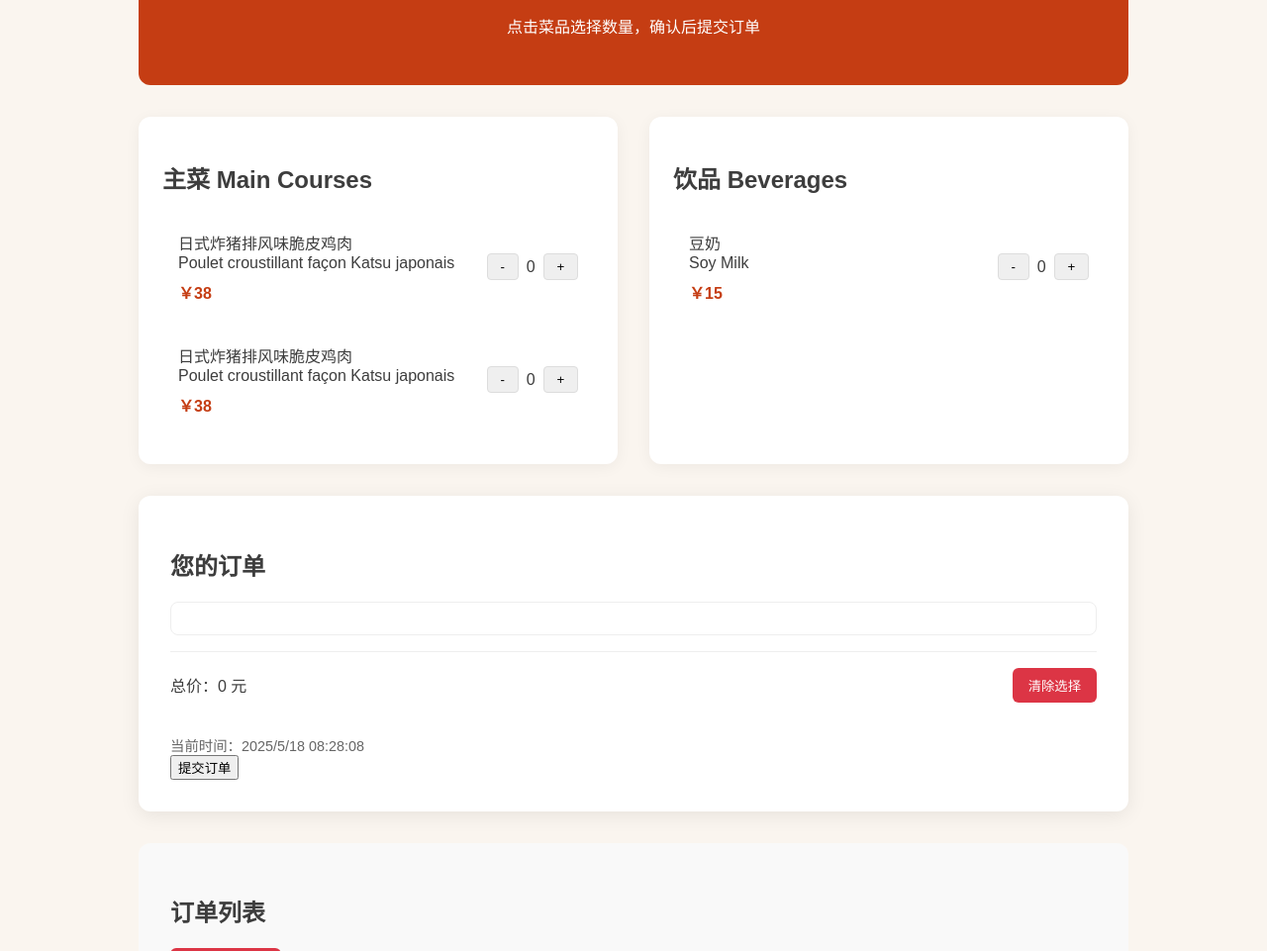
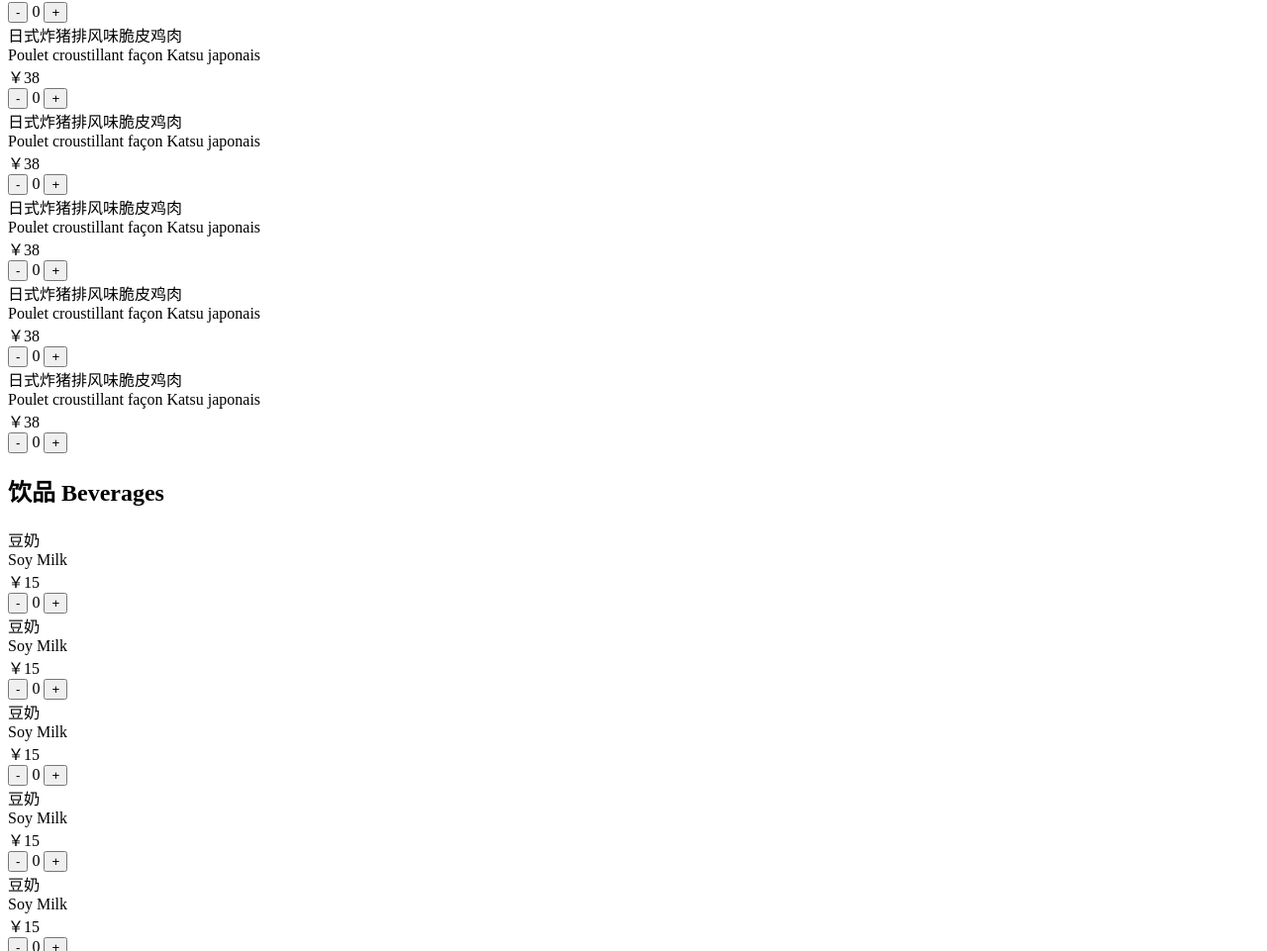
Before and after one commit to WH1232025/2025huijie, a plain HTML site: page index.html in a window 1280 px wide. Shown: the part 127-1088 px from the top of the page at 99% size. Drawn offline with Linux system fonts and the light colour scheme.

Commit message:
Update index.html

```diff
--- a/index.html
+++ b/index.html
@@ -1,167 +1,57 @@
-<!DOCTYPE html>
-<html lang="zh-CN">
-<head>
-    <meta charset="UTF-8">
-    <meta name="viewport" content="width=device-width, initial-scale=1.0">
-    <title>智能餐厅点餐系统</title>
-    <style>
-        :root {
-            --primary-color: #c53d13;
-            --secondary-color: #f5e6d3;
-            --accent-color: #6b9080;
-        }
-
-        body {
-            font-family: 'Microsoft YaHei', sans-serif;
-            max-width: 1000px;
-            margin: 0 auto;
-            padding: 20px;
-            background-color: #faf5ef;
-            color: #3d3d3d;
-        }
-
-        .header {
-            text-align: center;
-            padding: 2rem;
-            background: var(--primary-color);
-            color: white;
-            border-radius: 12px;
-            margin-bottom: 2rem;
-        }
-
-        .menu-container {
-            display: grid;
-            grid-template-columns: repeat(auto-fit, minmax(300px, 1fr));
-            gap: 2rem;
-            margin-bottom: 2rem;
-        }
-
-        .menu-section {
-            background: white;
-            padding: 1.5rem;
-            border-radius: 12px;
-            box-shadow: 0 3px 15px rgba(0,0,0,0.05);
-        }
-
-        .menu-item {
-            cursor: pointer;
-            padding: 1rem;
-            margin: 0.5rem 0;
-            border-radius: 8px;
-            transition: all 0.2s;
-            display: flex;
-            justify-content: space-between;
-            align-items: center;
-        }
-
-        .menu-item:hover {
-            background: var(--secondary-color);
-            transform: translateX(5px);
-        }
-
-        .item-info {
-            flex: 1;
-        }
-
-        .item-price {
-            color: var(--primary-color);
-            font-weight: bold;
-            margin-top: 0.5rem;
-        }
-
-        .quantity-selector {
-            display: flex;
-            align-items: center;
-            gap: 0.5rem;
-        }
-
-        .quantity-btn {
-            padding: 0.3rem 0.8rem;
-            border: 1px solid #ddd;
-            border-radius: 4px;
-            cursor: pointer;
-        }
-
-        .order-form {
-            background: white;
-            padding: 2rem;
-            border-radius: 12px;
-            box-shadow: 0 4px 20px rgba(0,0,0,0.08);
-        }
-
-        .selected-items {
-            margin: 1rem 0;
-            padding: 1rem;
-            border: 1px solid #eee;
-            border-radius: 8px;
-        }
-
-        .order-summary {
-            display: flex;
-            justify-content: space-between;
-            align-items: center;
-            padding: 1rem 0;
-            border-top: 1px solid #eee;
-        }
-
-        .order-time {
-            color: #666;
-            margin-top: 1rem;
-            font-size: 0.9em;
-        }
-
-        .admin-panel {
-            background: #f9f9f9;
-            padding: 2rem;
-            border-radius: 12px;
-            margin-top: 2rem;
-        }
-
-        #clearSelection, #clearAllOrders {
-            background: #dc3545;
-            color: white;
-            border: none;
-            padding: 0.5rem 1rem;
-            border-radius: 6px;
-            cursor: pointer;
-            transition: opacity 0.2s;
-        }
-
-        .delete-btn {
-            background: #ff4444;
-            color: white;
-            border: none;
-            padding: 0.3rem 0.8rem;
-            border-radius: 4px;
-            cursor: pointer;
-            margin-left: 1rem;
-            transition: opacity 0.2s;
-        }
-
-        #clearSelection:hover, #clearAllOrders:hover,
-        .delete-btn:hover {
-            opacity: 0.8;
-        }
-
-        .order-header {
-            display: flex;
-            justify-content: space-between;
-            align-items: center;
-            margin-bottom: 0.5rem;
-        }
-    </style>
-</head>
-<body>
-    <div class="header">
-        <h1>智能餐厅点餐系统</h1>
-        <p>点击菜品选择数量，确认后提交订单</p>
-    </div>
-
 <!-- 完整菜单 -->
 <div class="menu-container">
     <!-- 主菜 -->
     <div class="menu-section">
         <h2>主菜 Main Courses</h2>
+        <!-- 重复6次日式炸猪排风味脆皮鸡肉 -->
+        <div class="menu-item">
+            <div class="item-info">
+                <div class="item-name">日式炸猪排风味脆皮鸡肉</div>
+                <div class="item-desc">Poulet croustillant façon Katsu japonais</div>
+                <div class="item-price">￥38</div>
+            </div>
+            <div class="quantity-selector">
+                <button class="quantity-btn minus">-</button>
+                <span class="quantity">0</span>
+                <button class="quantity-btn plus">+</button>
+            </div>
+        </div>
+        <div class="menu-item">
+            <div class="item-info">
+                <div class="item-name">日式炸猪排风味脆皮鸡肉</div>
+                <div class="item-desc">Poulet croustillant façon Katsu japonais</div>
+                <div class="item-price">￥38</div>
+            </div>
+            <div class="quantity-selector">
+                <button class="quantity-btn minus">-</button>
+                <span class="quantity">0</span>
+                <button class="quantity-btn plus">+</button>
+            </div>
+        </div>
+        <div class="menu-item">
+            <div class="item-info">
+                <div class="item-name">日式炸猪排风味脆皮鸡肉</div>
+                <div class="item-desc">Poulet croustillant façon Katsu japonais</div>
+                <div class="item-price">￥38</div>
+            </div>
+            <div class="quantity-selector">
+                <button class="quantity-btn minus">-</button>
+                <span class="quantity">0</span>
+                <button class="quantity-btn plus">+</button>
+            </div>
+        </div>
+        <div class="menu-item">
+            <div class="item-info">
+                <div class="item-name">日式炸猪排风味脆皮鸡肉</div>
+                <div class="item-desc">Poulet croustillant façon Katsu japonais</div>
+                <div class="item-price">￥38</div>
+            </div>
+            <div class="quantity-selector">
+                <button class="quantity-btn minus">-</button>
+                <span class="quantity">0</span>
+                <button class="quantity-btn plus">+</button>
+            </div>
+        </div>
         <div class="menu-item">
             <div class="item-info">
                 <div class="item-name">日式炸猪排风味脆皮鸡肉</div>
@@ -191,6 +81,67 @@
     <!-- 饮品 -->
     <div class="menu-section">
         <h2>饮品 Beverages</h2>
+        <!-- 重复6次豆奶 -->
+        <div class="menu-item">
+            <div class="item-info">
+                <div class="item-name">豆奶</div>
+                <div class="item-desc">Soy Milk</div>
+                <div class="item-price">￥15</div>
+            </div>
+            <div class="quantity-selector">
+                <button class="quantity-btn minus">-</button>
+                <span class="quantity">0</span>
+                <button class="quantity-btn plus">+</button>
+            </div>
+        </div>
+        <div class="menu-item">
+            <div class="item-info">
+                <div class="item-name">豆奶</div>
+                <div class="item-desc">Soy Milk</div>
+                <div class="item-price">￥15</div>
+            </div>
+            <div class="quantity-selector">
+                <button class="quantity-btn minus">-</button>
+                <span class="quantity">0</span>
+                <button class="quantity-btn plus">+</button>
+            </div>
+        </div>
+        <div class="menu-item">
+            <div class="item-info">
+                <div class="item-name">豆奶</div>
+                <div class="item-desc">Soy Milk</div>
+                <div class="item-price">￥15</div>
+            </div>
+            <div class="quantity-selector">
+                <button class="quantity-btn minus">-</button>
+                <span class="quantity">0</span>
+                <button class="quantity-btn plus">+</button>
+            </div>
+        </div>
+        <div class="menu-item">
+            <div class="item-info">
+                <div class="item-name">豆奶</div>
+                <div class="item-desc">Soy Milk</div>
+                <div class="item-price">￥15</div>
+            </div>
+            <div class="quantity-selector">
+                <button class="quantity-btn minus">-</button>
+                <span class="quantity">0</span>
+                <button class="quantity-btn plus">+</button>
+            </div>
+        </div>
+        <div class="menu-item">
+            <div class="item-info">
+                <div class="item-name">豆奶</div>
+                <div class="item-desc">Soy Milk</div>
+                <div class="item-price">￥15</div>
+            </div>
+            <div class="quantity-selector">
+                <button class="quantity-btn minus">-</button>
+                <span class="quantity">0</span>
+                <button class="quantity-btn plus">+</button>
+            </div>
+        </div>
         <div class="menu-item">
             <div class="item-info">
                 <div class="item-name">豆奶</div>
```
Lines whose indentation alone changed are shown as unchanged.
